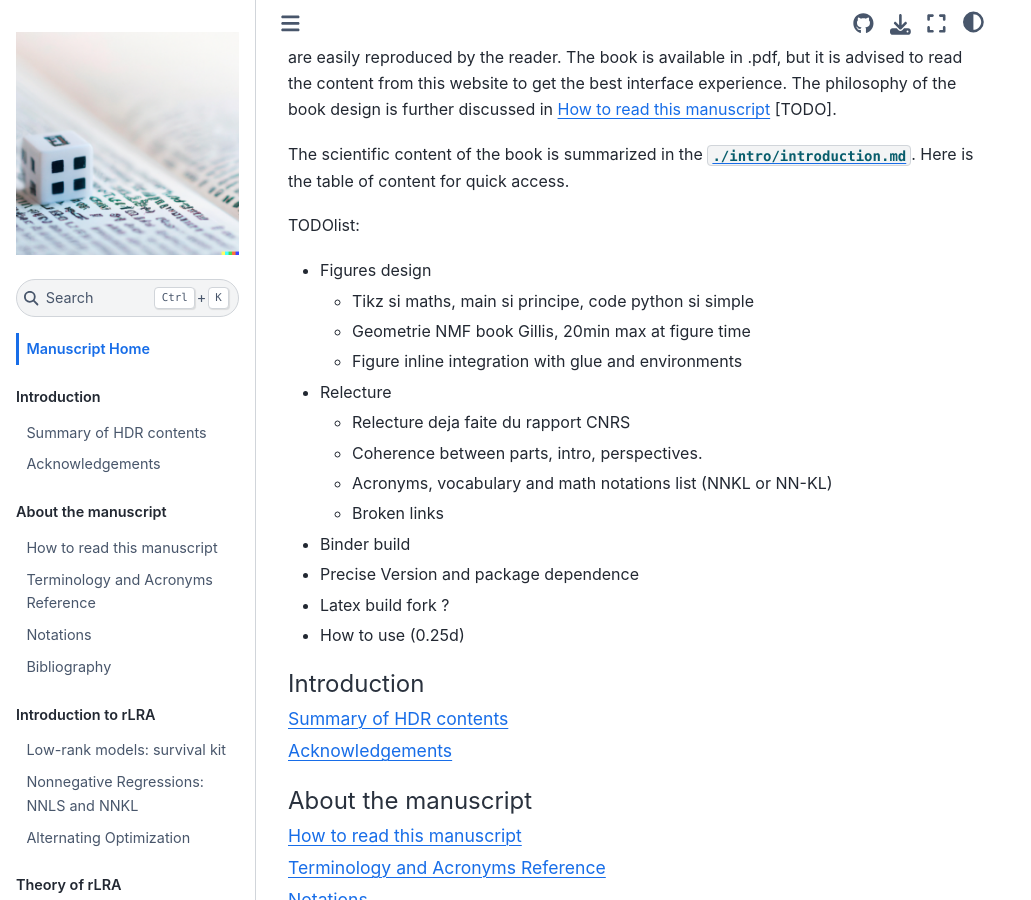
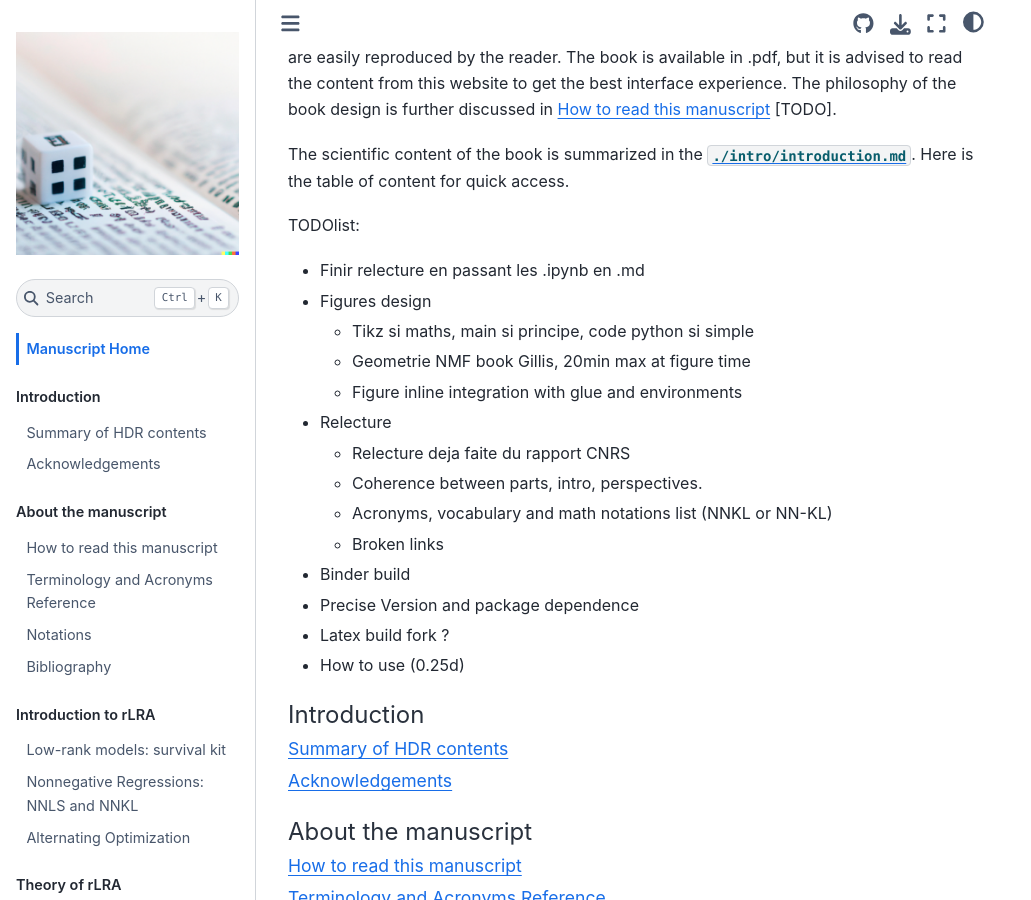
Before and after one commit to cohenjer/HDR, a Jupyter Book: the page built from intro.md, in a window 1280 px wide and 900 px high, scrolled down 339 px. Shown: the whole window, without its empty margins (0-1031 px from the left). Built offline with Jupyter Book 1.0.4 settings and Sphinx 7.4.7 and the Sphinx Book theme 1.1.4, drawn with Linux system fonts in a browser that asks for light colours; pages that are not in the unit, such as notebooks, are missing from menus; comment, search, counter and statistics services are not loaded.

Commit message:
update intro

```diff
--- a/intro.md
+++ b/intro.md
@@ -9,6 +9,7 @@ The book contains code snippets with barebone implementations of algorithms, num
 The scientific content of the book is summarized in the [](./intro/introduction.md). Here is the table of content for quick access.
 
 TODOlist:
+- Finir relecture en passant les .ipynb en .md
 - Figures design
     - Tikz si maths, main si principe, code python si simple
     - Geometrie NMF book Gillis, 20min max at figure time
```
